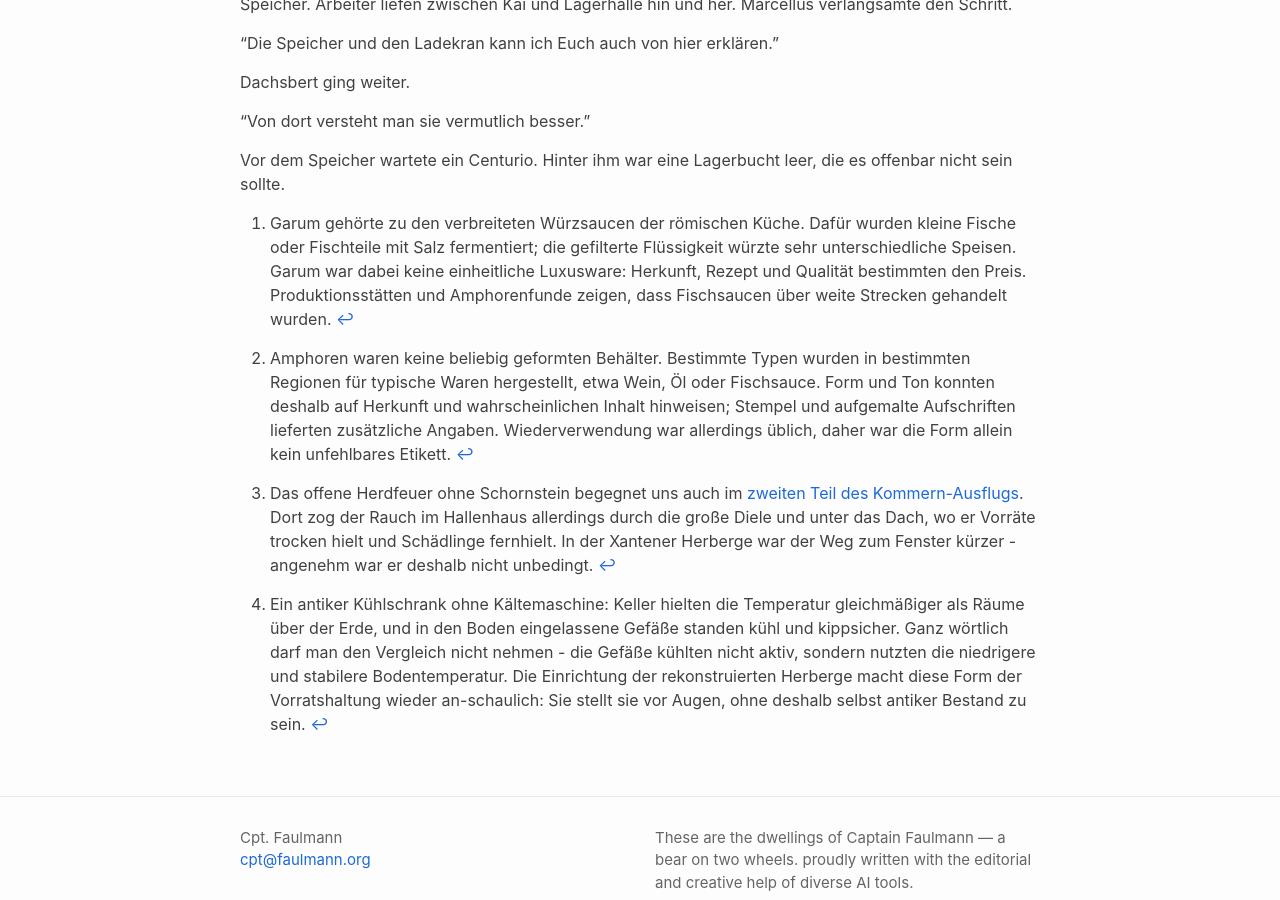
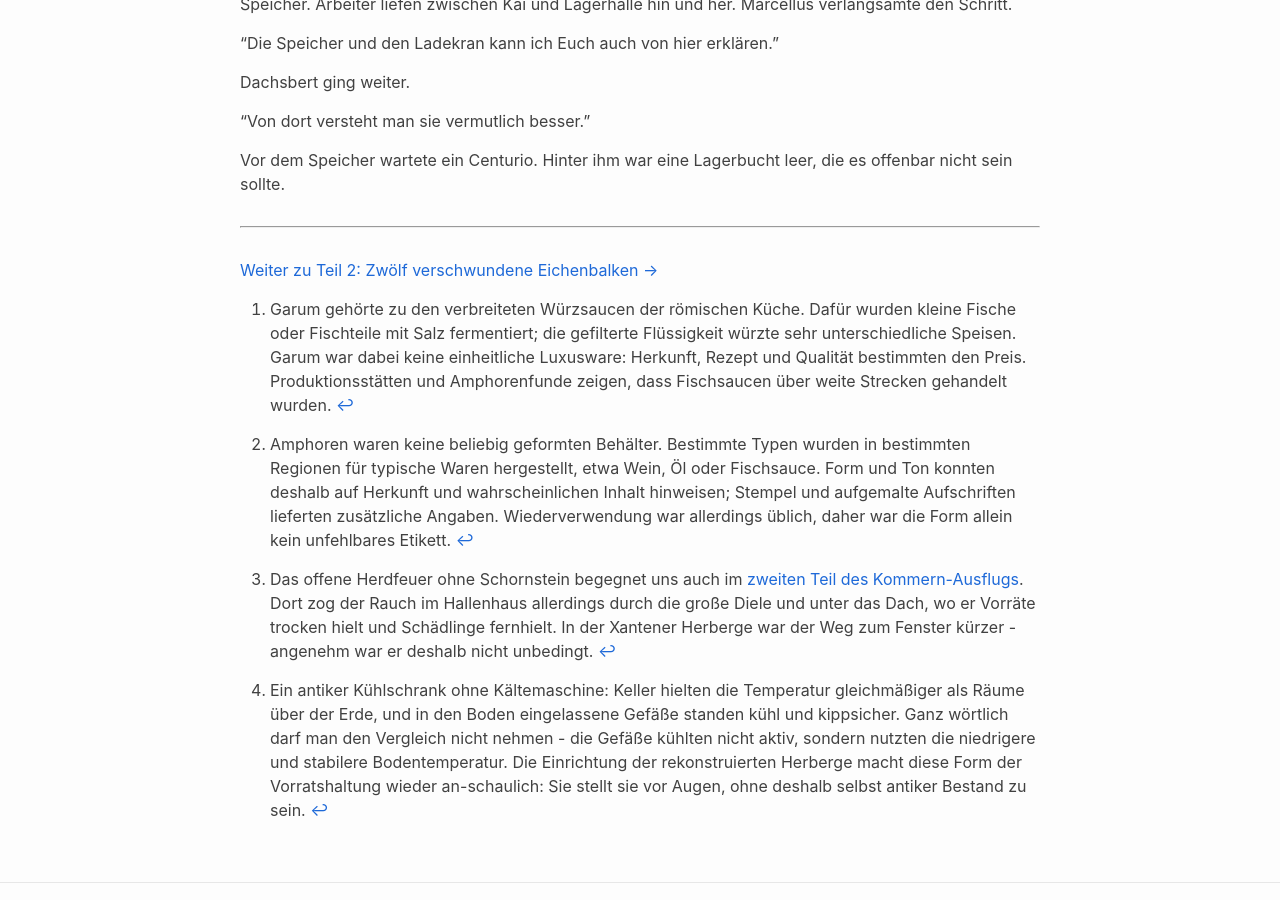
Before and after one commit to cgars/faulmann, a Jekyll site: the page built from _posts/2026-08-22-xanten.md, in a window 1280 px wide and 900 px high, scrolled down 21817 px. Built offline with Jekyll 4.4.1, drawn with Linux system fonts in a browser that asks for light colours.

Commit message:
Xanten Teil 1 mit Teil 2 verlinken

```diff
--- a/_posts/2026-08-22-xanten.md
+++ b/_posts/2026-08-22-xanten.md
@@ -790,6 +790,10 @@
 
 Vor dem Speicher wartete ein Centurio. Hinter ihm war eine Lagerbucht leer, die es offenbar nicht sein sollte.
 
+---
+
+[Weiter zu Teil 2: Zwölf verschwundene Eichenbalken →]({{ '/xanten/teil-2/' | relative_url }})
+
 [^garum]: Garum gehörte zu den verbreiteten Würzsaucen der römischen Küche. Dafür wurden kleine Fische oder Fischteile mit Salz fermentiert; die gefilterte Flüssigkeit würzte sehr unterschiedliche Speisen. Garum war dabei keine einheitliche Luxusware: Herkunft, Rezept und Qualität bestimmten den Preis. Produktionsstätten und Amphorenfunde zeigen, dass Fischsaucen über weite Strecken gehandelt wurden.
 
 [^amphoren]: Amphoren waren keine beliebig geformten Behälter. Bestimmte Typen wurden in bestimmten Regionen für typische Waren hergestellt, etwa Wein, Öl oder Fischsauce. Form und Ton konnten deshalb auf Herkunft und wahrscheinlichen Inhalt hinweisen; Stempel und aufgemalte Aufschriften lieferten zusätzliche Angaben. Wiederverwendung war allerdings üblich, daher war die Form allein kein unfehlbares Etikett.
```
